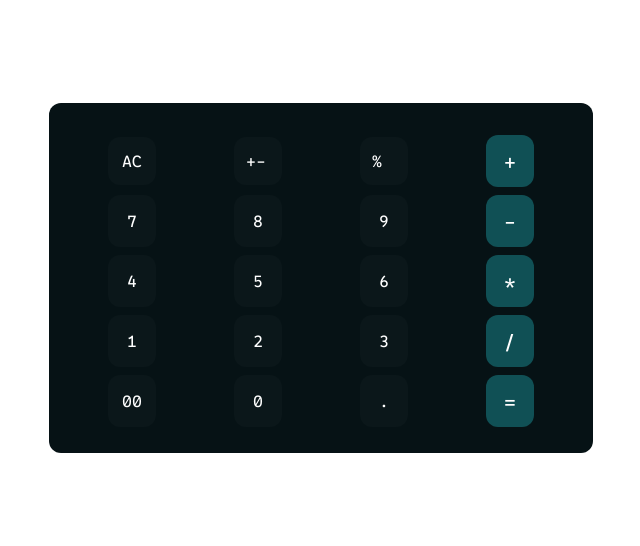
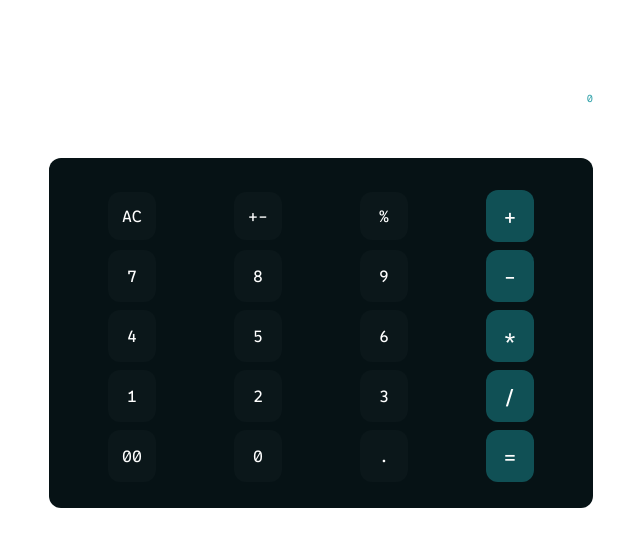
Before and after one commit to David-Pena/desktop-calculator, a Vue app: page / in a window 1280 px wide. Shown: the top 546 px of the page, without its empty margins (319-959 px from the left). Built offline with nearby package versions, Linux system fonts and the light colour scheme; what oh-vue-icons would draw is missing.

Commit message:
fix: only show decimal points when needed

```diff
--- a/src/components/TheCalculator.vue
+++ b/src/components/TheCalculator.vue
@@ -53,7 +53,13 @@ const computeResult = () => {
     }
 
     lastOperation.value = `${previousValue.value} ${currentOperator.value} ${currentValue.value} =`;
-    currentValue.value = result.toFixed(2);
+
+    // Format the result to show up to 2 decimal places, but only if necessary
+    currentValue.value = result.toLocaleString(undefined, {
+      minimumFractionDigits: 0,
+      maximumFractionDigits: 2,
+    });
+
     previousValue.value = "";
     currentOperator.value = "";
   }
@@ -63,8 +69,10 @@ const computeResult = () => {
 <template>
   <div class="w-full mt-5">
     <div class="flex flex-col items-end">
-      <p class="text-[11px] text-primary" style="letter-spacing: 1px">{{ lastOperation }}</p>
-      <p class="text-5xl">{{ currentValue }}</p>
+      <p class="text-[10px] text-primary">
+        {{ lastOperation || 0 }}
+      </p>
+      <p class="text-4xl">{{ currentValue || 0 }}</p>
     </div>
     <div class="bg-secondary h-[350px] mt-3 rounded-xl">
       <div id="numbers-box" class="flex flex-col py-8 px-5">
@@ -74,10 +82,10 @@ const computeResult = () => {
             <span class="m-auto">AC</span>
           </div>
           <div class="flex bg-lightdark p-3 rounded-xl w-12">
-            <div><span class="m-auto">+-</span></div>
+            <span class="m-auto">+-</span>
           </div>
           <div class="flex bg-lightdark p-3 rounded-xl w-12">
-            <div><span class="m-auto">%</span></div>
+            <span class="m-auto">%</span>
           </div>
           <div class="flex bg-terciary p-3 rounded-xl w-12" @click="handleOperatorClick('+')">
             <span class="text-xl m-auto">+</span>
```
